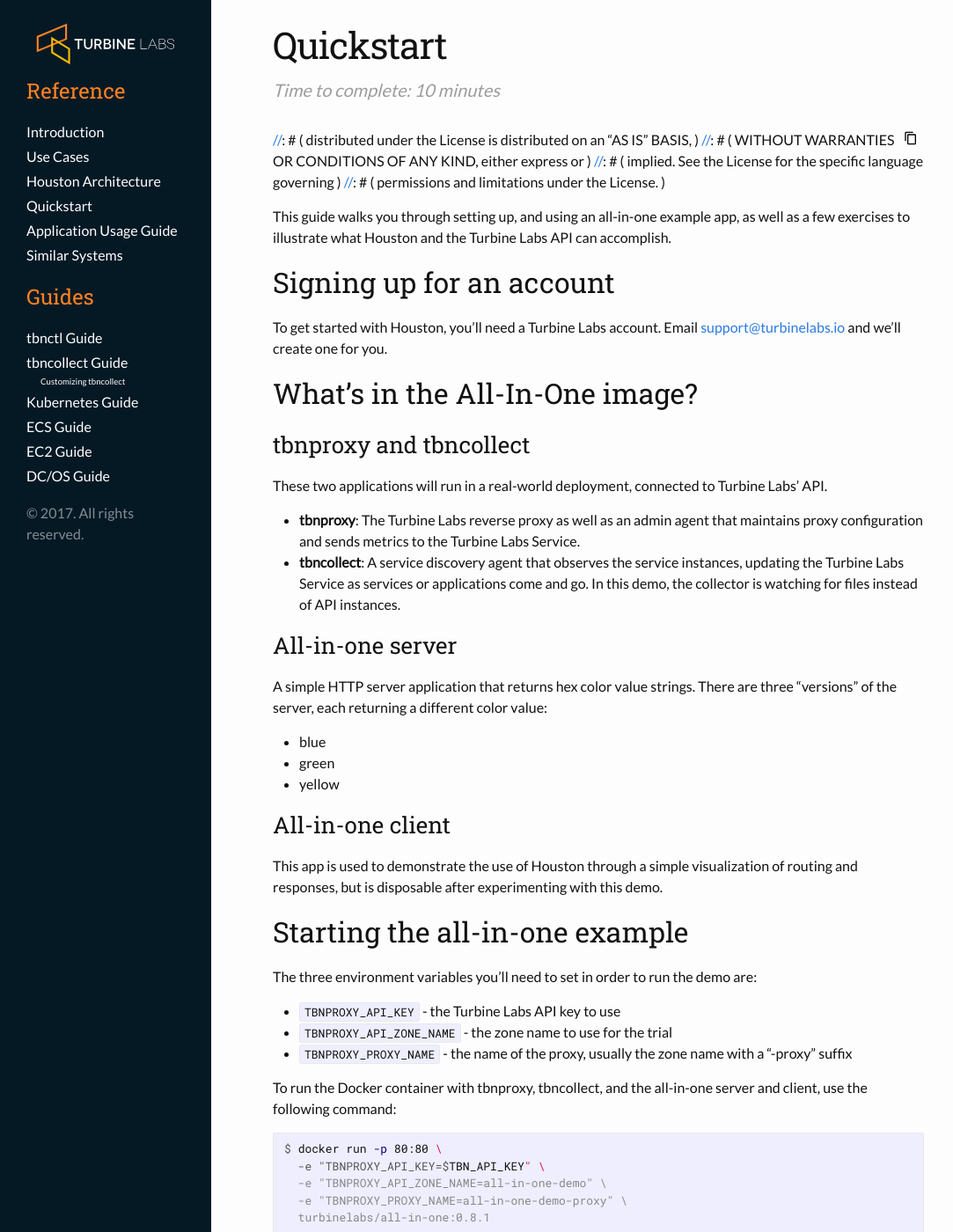
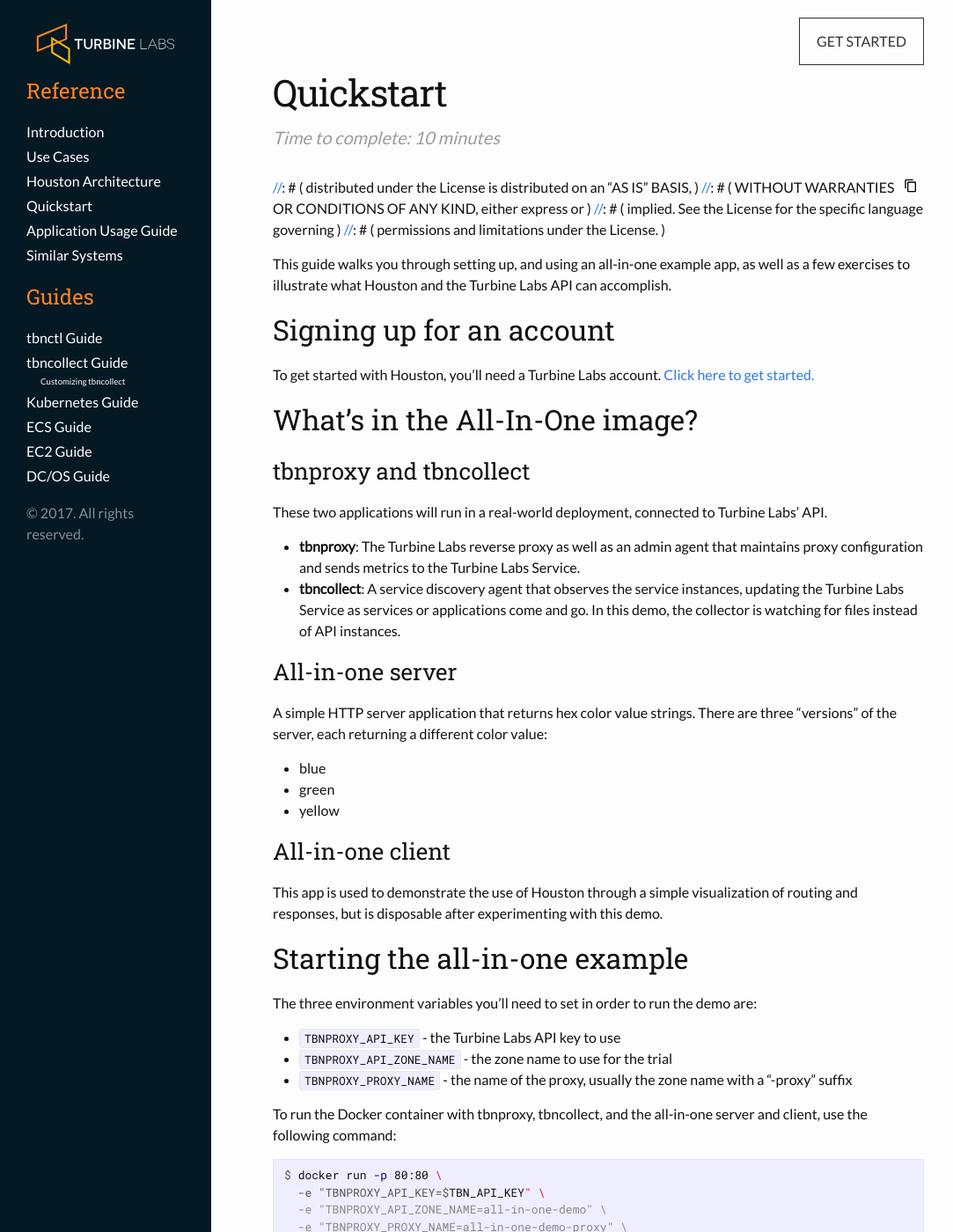
Before and after one commit to turbinelabs/developer, a Jekyll site: the page built from docs-site/_reference/quickstart.md, in a window 1280 px wide and 1400 px high. Shown: the whole window at 88% size, without its empty margins (0-1083 px from the left). Built offline with Jekyll 4.4.1, drawn with Linux system fonts in a browser that asks for light colours; nearby versions of some CDN libraries; Markdown is read by kramdown in place of the engine named in the settings; a script that is not in the unit is left out.

Commit message:
Change copy to 'email us' to links to get started form + get started at top right of every page. (#3152)
fbshipit-source-id: 04d998a

```diff
--- /dev/null
+++ b/docs-site/_includes/topbar.html
@@ -0,0 +1,3 @@
+<div class="tbn-topbar">
+  <a class="tbn-button" href="https://turbinelabs.io/contact/">GET STARTED</a>
+</div>
--- a/docs-site/_layouts/default.html
+++ b/docs-site/_layouts/default.html
@@ -8,6 +8,7 @@
 
     <main class="page-content" aria-label="Content">
       <div class="wrapper">
+        {% include topbar.html %}
         {{ content }}
       </div>
     </main>
--- a/docs-site/_reference/quickstart.md
+++ b/docs-site/_reference/quickstart.md
@@ -26,8 +26,7 @@ accomplish.
 ## Signing up for an account
 
 To get started with Houston, you'll need a Turbine Labs
-account. Email [support@turbinelabs.io](mailto:support@turbinelabs.io) and we'll
-create one for you.
+account. [Click here to get started.](https://turbinelabs.io/contact/)
 
 ## What's in the All-In-One image?
 
--- a/docs-site/assets/main.scss
+++ b/docs-site/assets/main.scss
@@ -28,6 +28,14 @@ $content-width:    800px;
 
 $on-palm:          600px;
 $on-laptop:        800px;
+
+$color-action:     #F52F7A;
+$color-emphasis:   #333333;
+$color-error:      #FF3333;
+$color-muted:      #999;
+$color-success:    #83D061;
+$color-text:       #595959;
+$color-text-success: #329f00;
 
 // Minima also includes a mixin for defining media queries.
 // Use media queries like this:
@@ -90,6 +98,43 @@ button.tbn-btn-code-copy:hover {
   border-color: #F52F7A;
 }
 
+.tbn-topbar {
+  margin: -20px 0 0 0;
+  display: flex;
+  flex-direction: row;
+  justify-content: flex-end;
+}
+
+.tbn-button {
+  background-color: $background-color;
+  border: solid 1px $color-emphasis;
+  color: $color-emphasis;
+  cursor: pointer;
+  display: inline-block;
+  font-family: $base-font-family;
+  font-size: 16px;
+  margin: 10px 0;
+  padding: 14px 19px;
+  text-decoration: none;
+  text-transform: uppercase;
+  transition: all 0.1s;
+}
+.tbn-button:visited {
+  color: $color-emphasis;
+}
+.tbn-button:focus,
+.tbn-button:hover {
+  border: solid 1px $color-action;
+  color: $color-action;
+  outline: none;
+  text-decoration: none;
+}
+.tbn-button:disabled {
+  border: solid 1px $color-muted;
+  color: $color-muted;
+  cursor: default;
+}
+
 @media (min-width: $on-laptop) {
   .wrapper {
     padding-left: 10px;
```
